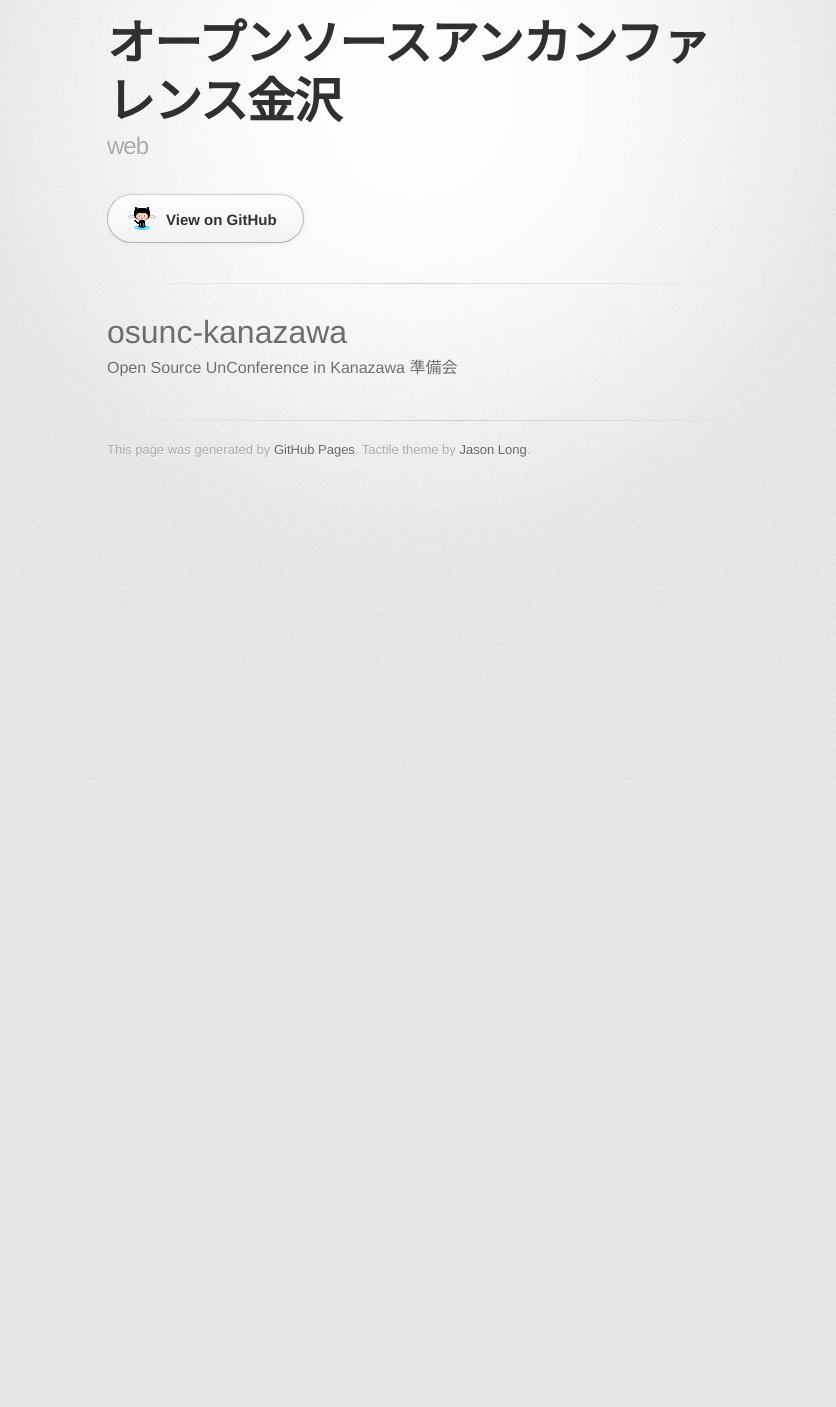
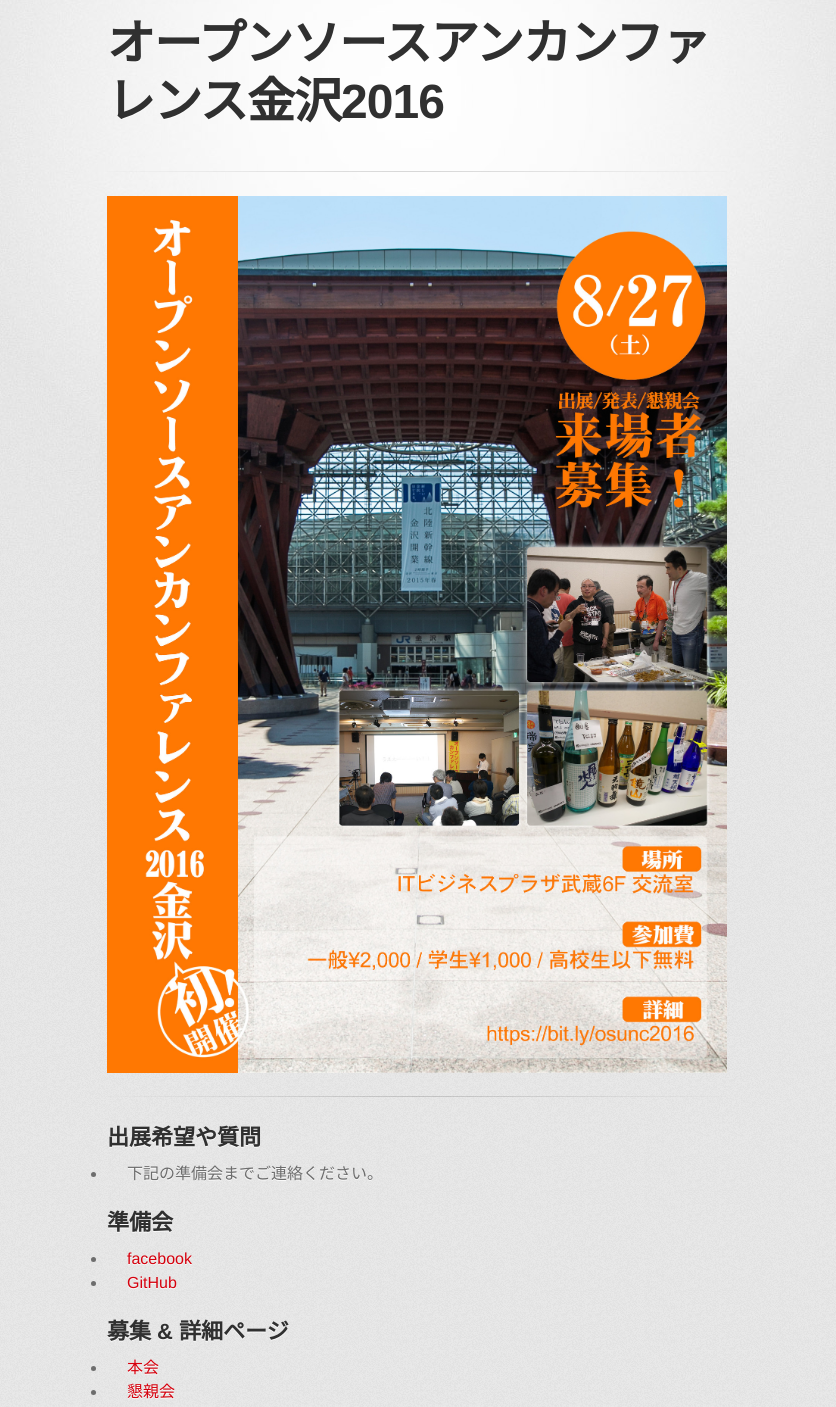
Before and after one commit to osunc-kanazawa/osunc-kanazawa.github.io, a plain HTML site: page index.html in a window 1280 px wide. Shown: the part 20-1427 px from the top of the page, without its empty margins (223-1059 px from the left). Before the commit the page ends 800 px from the top, so only its background shows below. Drawn offline with Linux system fonts and the light colour scheme; a web font is replaced by a local one.

Commit message:
update doc with image

```diff
--- a/index.html
+++ b/index.html
@@ -10,7 +10,7 @@
     <!--[if lt IE 9]>
     <script src="//html5shiv.googlecode.com/svn/trunk/html5.js"></script>
     <![endif]-->
-    <title>オープンソースアンカンファレンス金沢 by osunc-kanazawa</title>
+    <title>オープンソースアンカンファレンス2016金沢 by osunc-kanazawa</title>
   </head>
 
   <body>
@@ -18,21 +18,31 @@
       <div class="inner">
 
         <header>
-          <h1>オープンソースアンカンファレンス金沢</h1>
-          <h2>web</h2>
+          <h1>オープンソースアンカンファレンス金沢2016</h1>
         </header>
 
-        <section id="downloads" class="clearfix">
-          <a href="https://github.com/osunc-kanazawa" id="view-on-github" class="button"><span>View on GitHub</span></a>
-        </section>
+        <hr>
+
+        <img src="images/OSunC16-kanazawa.jpg">
 
         <hr>
 
         <section id="main_content">
-          <h1>
-<a id="osunc-kanazawa" class="anchor" href="#osunc-kanazawa" aria-hidden="true"><span aria-hidden="true" class="octicon octicon-link"></span></a>osunc-kanazawa</h1>
+          <h2>出展希望や質問</h2>
+          <ul>
+            <li>下記の準備会までご連絡ください。
+          </ul>
+          <h2>準備会</h2>
+          <ul>
+            <li> <a href="https://www.facebook.com/groups/794752087326110">facebook</a></li>
+            <li> <a href="https://github.com/osunc-kanazawa">GitHub</a></li>
+          </ul>
 
-<p>Open Source UnConference in Kanazawa 準備会</p>
+          <h2>募集 & 詳細ページ</h2>
+          <ul>
+            <li> <a href="http://connpass.com/event/30813/">本会</a></li>
+            <li> <a href="http://connpass.com/event/30846/">懇親会</a></li>
+          </ul>
         </section>
 
         <footer>
```
Also changed, not shown: images/OSunC16-kanazawa.jpg (added), 1 other file.
